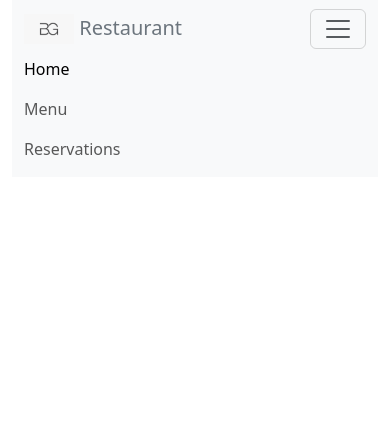
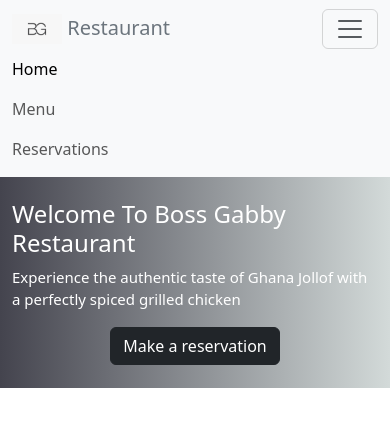
Before and after one commit to NanaDanquah/BG-Restaurant, a Django app: page / in a window 390 px wide, after a click that opens the changed part. Shown: the top 427 px of the page. Run offline with Django 5.2, Linux system fonts and the light colour scheme.

Commit message:
successfully added the hero section to the home page of the website

```diff
--- /dev/null
+++ b/menu/static/css/style.css
@@ -0,0 +1,37 @@
+.hero {
+    width: 100vw;
+    height: 35vh;
+    background: linear-gradient(to right, #44444E, #D3DAD9);
+    display: flex;
+    justify-content: center;
+    align-items: center;
+    color: white;
+
+}
+
+.hero-btn {
+    display: flex;
+    justify-content: center;
+    align-items: center;
+}
+
+
+@media (max-width: 768px) {
+    .hero {
+        width: 100vw;
+        height: 25vh;
+        background: linear-gradient(to right, #44444E, #D3DAD9);
+        display: flex;
+        justify-content: center;
+        align-items: center;
+        color: white;
+    }
+
+     h1 {
+        font-size: 24px;
+    }
+
+    .hero-text-body {
+        font-size: 15px;
+    }
+}
--- a/menu/templates/base.html
+++ b/menu/templates/base.html
@@ -6,6 +6,7 @@
     <meta name="viewport" content="width=device-width, initial-scale=1.0">
     <title>Document</title>
     <link href="https://cdn.jsdelivr.net/npm/bootstrap@5.3.8/dist/css/bootstrap.min.css" rel="stylesheet" integrity="sha384-sRIl4kxILFvY47J16cr9ZwB07vP4J8+LH7qKQnuqkuIAvNWLzeN8tE5YBujZqJLB" crossorigin="anonymous">
+    <link rel="preload" as="style"  href="{% static 'css/style.css' %}" onload="this.rel = 'stylesheet' "/>
 
 </head>
 <body>
--- a/menu/templates/index.html
+++ b/menu/templates/index.html
@@ -4,8 +4,46 @@
 
 
 {% block content %}
-<h1>I will be populating it soon</h1>
-<!-- {% for item in menu %}
-{{ item.title }} -->
-{% endfor %}
+<div class="row">
+    <div class="hero container-fluid">
+        <div>
+            <h1>Welcome To Boss Gabby Restaurant</h1>
+            <p class="hero-text-body">Experience the authentic taste of Ghana Jollof with a perfectly spiced grilled chicken</p>
+            <div class="hero-btn"><a class="btn btn-dark" href="">Make a reservation</a></div>
+        </div>
+
+    </div>
+
+
+
+
+
+
+
+
+
+
+
+
+
+
+
+
+
+
+
+
+
+
+
+
+
+
+
+
+
+
+
+
+</div>
 {% endblock %}
--- a/menu/templates/partials/_header.html
+++ b/menu/templates/partials/_header.html
@@ -1,7 +1,9 @@
 {% load static %}
+
+<div class="row">
   <nav class="navbar navbar-expand-lg bg-body-tertiary">
     <div class="container-fluid">
-    <a class="navbar-brand" href="#" >
+      <a class="navbar-brand" href="{% url 'index' %}" >
         <img src="{% static 'img/logo.jpg' %}" alt="Logo" width="50" height="30" class="d-inline-block align-text-top">
         <span class="text-secondary">Restaurant</span>
 
@@ -13,7 +15,7 @@
       <div class="collapse navbar-collapse" id="navbarNav">
           <ul class="navbar-nav">
           <li class="nav-item">
-          <a class="nav-link active" aria-current="page" href="#">Home</a>
+            <a class="nav-link active" aria-current="page" href="{% url 'index' %}">Home</a>
           </li>
           <li class="nav-item">
             <a class="nav-link" href="">Menu</a>
@@ -24,3 +26,4 @@
       </div>
     </div>
   </nav>
+</div>
--- a/menu/urls.py
+++ b/menu/urls.py
@@ -2,6 +2,8 @@ from django.urls import path
 from . import views
 
 urlpatterns = [
-    path('', views.MenuItemView.as_view(), name="menu-items"),
+    path('', views.index, name='index'),
+    path('menu/', views.MenuItemView.as_view(), name="menu-items"),
+
 
 ]
--- a/menu/views.py
+++ b/menu/views.py
@@ -4,6 +4,10 @@ from .models import MenuItem
 
 
 # Create your views here.
+def index(request):
+    return render(request, "index.html")
+
+
 class MenuItemView(View):
     def get(self, request):
         menu = MenuItem.objects.all()
```
Also changed, not shown: menu/templates/partials/_footer.html (+63 -0 lines), menu/static/img/hero.jpg (added), menu/static/img/hero1.jpg (added), menu/static/img/hero2.jpg (added), menu/static/img/hero3.jpg (added), menu/templates/menu-items.html (added), menu/templates/menu.html (added). Lines whose indentation alone changed are shown as unchanged.
